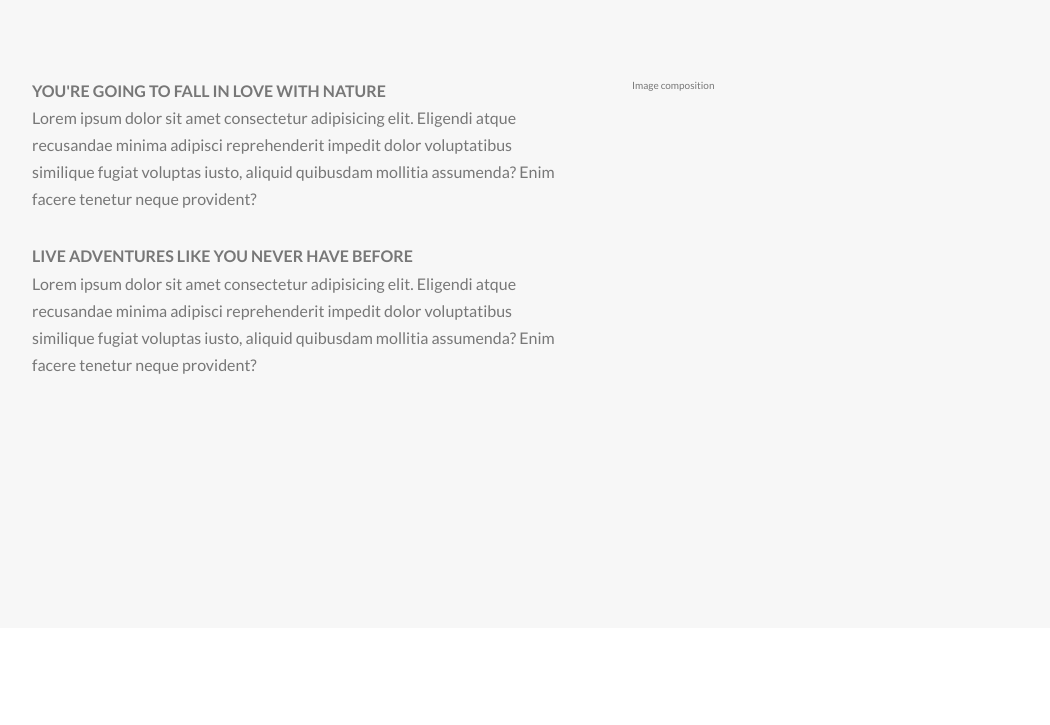
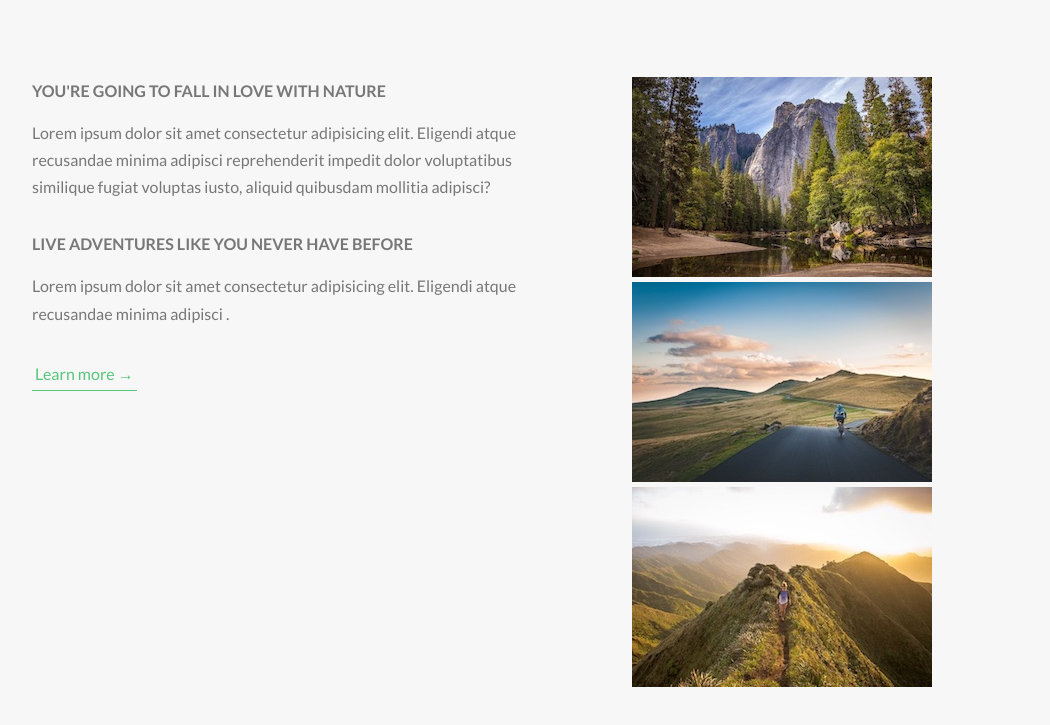
Before and after one commit to Shevotool/Natours, a website: page index.html in a window 1280 px wide. Shown: the part 943-1668 px from the top of the page, without its empty margins (38-1088 px from the left). Before the commit the page ends 1601 px from the top, so only its background shows below. Drawn offline with Linux system fonts and the light colour scheme.

Commit message:
About Section

```diff
--- a/index.html
+++ b/index.html
@@ -35,7 +35,7 @@ npm run compile:sass -->
 
   <main>
     <section class="section-about">
-      <div class="u-center-text u-margin-bottom-8">
+      <div class="u-center-text u-margin-bottom-big">
         <h2 class="heading-secondary">
           Exciting tours for adventurous people
         </h2>
@@ -43,22 +43,28 @@ npm run compile:sass -->
 
       <div class="row">
         <div class="col-1-of-2">
-          <h3 class="heading-tertiary">You're going to fall in love with nature</h3>
+          <h3 class="heading-tertiary u-margin-bottom-small">You're going to fall in love with nature</h3>
           <p class="paragraph">
             Lorem ipsum dolor sit amet consectetur adipisicing elit. Eligendi atque recusandae minima adipisci
             reprehenderit impedit dolor voluptatibus similique fugiat voluptas iusto, aliquid quibusdam mollitia
-            assumenda? Enim facere tenetur neque provident?
+            adipisci?
           </p>
 
-          <h3 class="heading-tertiary">Live adventures like you never have before</h3>
+          <h3 class="heading-tertiary u-margin-bottom-small">Live adventures like you never have before</h3>
           <p class="paragraph">
             Lorem ipsum dolor sit amet consectetur adipisicing elit. Eligendi atque recusandae minima adipisci
-            reprehenderit impedit dolor voluptatibus similique fugiat voluptas iusto, aliquid quibusdam mollitia
-            assumenda? Enim facere tenetur neque provident?
+            .
           </p>
+
+          <a href="#" class="btn-text">Learn more &rarr;</a>
+
         </div>
         <div class="col-1-of-2">
-          Image composition
+          <div class="composition">
+            <img src="img/nat-1.jpg" alt="Photo 1" class="composition__photo composition__photo--p1">
+            <img src="img/nat-2.jpg" alt="Photo 2" class="composition__photo composition__photo--p2">
+            <img src="img/nat-3.jpg" alt="Photo 3" class="composition__photo composition__photo--p3">
+          </div>
         </div>
       </div>
     </section>
--- a/sass/abstracts/_variables.scss
+++ b/sass/abstracts/_variables.scss
@@ -9,6 +9,9 @@ $color-grey-dark: #777;
 $color-white: #fff;
 $color-black: #000;
 
+// FONT
+$default-font-size: 1.6rem;
+
 // GRID
 $grid-width: 114rem;
 $gutter-vertical: 8rem;
--- a/sass/base/typography.scss
+++ b/sass/base/typography.scss
@@ -59,13 +59,13 @@ body {
 }
 
 .heading-tertiary{
-  font-size: 1.6rem;
+  font-size: $default-font-size;
   font-weight: 700;
   text-transform: uppercase;
 }
 
 .paragraph{
-  font-size: 1.6rem;
+  font-size: $default-font-size;
 
   &:not(:last-child) {
     margin-bottom: 3rem;
--- a/sass/base/utilities.scss
+++ b/sass/base/utilities.scss
@@ -1,3 +1,5 @@
 .u-center-text{ text-align: center;}
 
-  .u-margin-bottom-8 {margin-bottom: 8rem;}
+  .u-margin-bottom-small { margin-bottom: 1.5rem;}
+  .u-margin-bottom-medium {margin-bottom: 4rem;}
+  .u-margin-bottom-big {margin-bottom: 8rem;}
--- a/sass/components/_button.scss
+++ b/sass/components/_button.scss
@@ -9,7 +9,7 @@
     border-radius: 10rem;
     transition: all .2s;
     position: relative;
-    font-size: 1.6rem;
+    font-size: $default-font-size;
   }
 
   &:hover {
@@ -53,5 +53,29 @@
     animation: moveInBottom .5s ease-out .75s;
     animation-fill-mode: backwards;
   }
+}
 
+.btn-text {
+  &:link,
+  &:visited{
+    font-size: $default-font-size;
+    color: $color-primary;
+    display: inline-block;
+    text-decoration: none;
+    border-bottom: 1px solid $color-primary;
+    padding: 3px;
+    transition: all .2s;
+  }
+
+  &:hover{
+    background-color: $color-primary;
+    color: $color-white;
+  box-shadow: 0 1rem 2rem rgba($color-black, .15);
+  transform: translateY(-2px);
+  }
+
+    &:active{
+        box-shadow: 0 .5rem 1rem rgba($color-black, .15);
+          transform: translateY(0);
+    }
 }
```
Also changed, not shown: css/style.css.
